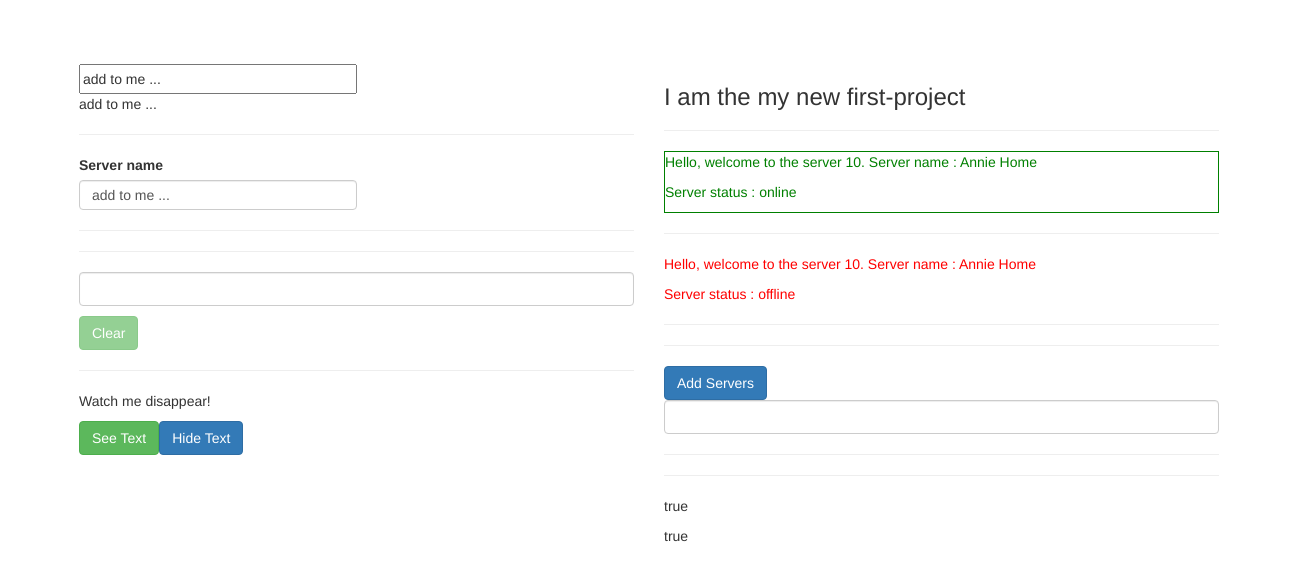
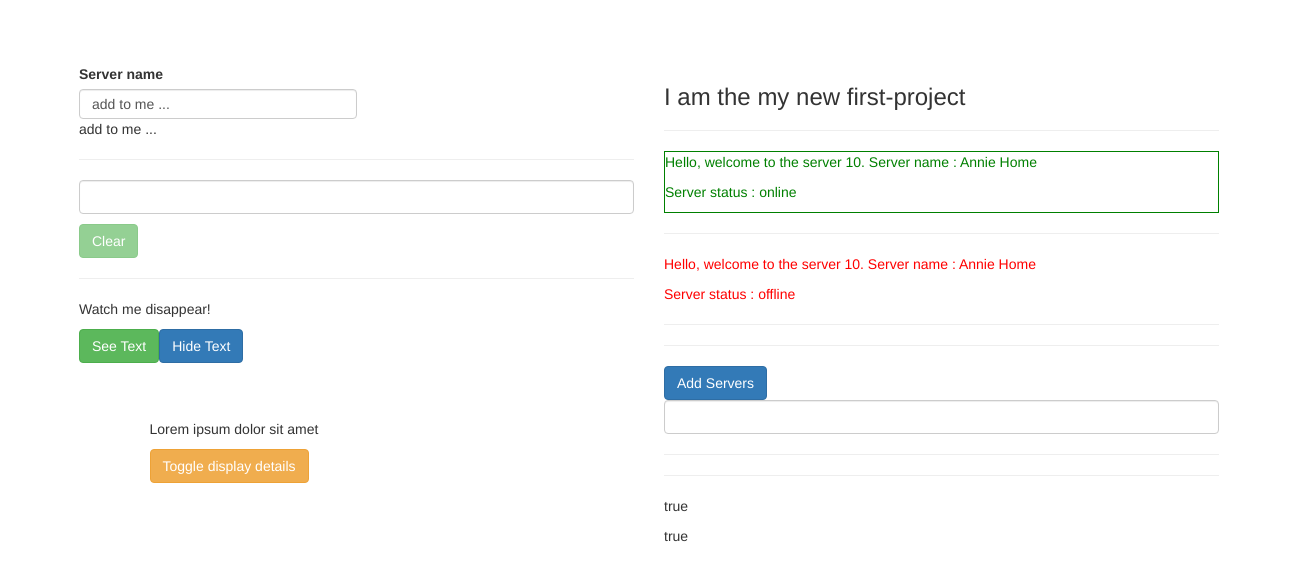
Before and after one commit to anniechakraborty/first-project, an Angular app: page / in a window 1280 px wide. Shown: the top 580 px of the page, 1305 px wide, since content can reach past the window. Built offline with nearby package versions, Linux system fonts and the light colour scheme.

Commit message:
assignment on directives using ngFor, ngClass, ngIf and ngStyle

```diff
--- a/src/app/app.component.html
+++ b/src/app/app.component.html
@@ -2,17 +2,17 @@
   <div class="row">
     <div class="col-xs-6">
       <!-- this was an example of two way data binding. we use the ng<odel directive for this -->
-      <input type="text" [(ngModel)] = "name">
+      <!-- <input type="text" [(ngModel)] = "name">
       <p>{{name}}</p>
-      <hr>
+      <hr> -->
       <label for="INP">
         Server name
       </label>
       <!-- there is some error in the following line byut watch the 35th video again later -->
       <!-- <input type="text" class="form-control" (input)="onUpdateServerName($event)"> -->
       <input type="text" class="form-control" [(ngModel)]="name">
-      <!-- <p> {{ name }} </p>  -->
-      <hr><hr>
+      <p> {{ name }} </p>
+      <hr>
       <app-test-component></app-test-component>
     </div>
     <div class="col-xs-6">
--- a/src/app/server/server.component.html
+++ b/src/app/server/server.component.html
@@ -1,5 +1,5 @@
 <!-- using ngstyle -->
-<!-- check the def of getColour(), the valueis changed dynamically based on the status value -->
+<!-- check the def of getColour(), the value is changed dynamically based on the status value -->
 <div [ngStyle]="{color : getColour()}" [ngClass]="{online : status == 'online' ? true : false}">
     <!-- we are using property binding on ngStyle, which is an attribute directive
         (so we are technically doing property binding on an attribute).
--- a/src/app/servers/servers.component.html
+++ b/src/app/servers/servers.component.html
@@ -20,7 +20,7 @@
     to push elements in the array).
  -->
 <p *ngFor="let server of serversCreated">
-    {{ serverCreationStatus }}
+   {{ serverCreationStatus }} Server created : {{ server }}
 </p>
 <!-- property binding Vs string interpolation -->
 <hr>
--- a/src/app/servers/servers.component.ts
+++ b/src/app/servers/servers.component.ts
@@ -24,6 +24,6 @@ export class ServersComponent implements OnInit {
 
   onServerCreation(){
     this.serversCreated.push(this.serverName);
-    this.serverCreationStatus = 'New server was created! The name is : ' + this.serverName;
+    this.serverCreationStatus = 'New server was created!';
   }
 }
--- a/src/app/test-component/test-component.component.html
+++ b/src/app/test-component/test-component.component.html
@@ -6,6 +6,7 @@
     Clear
 </button>
 <hr>
+
 <!-- using ngIf directive  -->
 <p *ngIf="textVisibility">
     Watch me disappear!
@@ -16,3 +17,16 @@
 <button class="btn btn-primary" (click)="hideText()">
     Hide Text
 </button>
+<div class="container margin">
+    <p *ngIf="textVisibility">
+        Lorem ipsum dolor sit amet
+    </p>
+    <button class="btn btn-warning" (click)="toggleVisibiltyRandom()">
+        Toggle display details
+    </button>
+    <p *ngFor="let counter of buttonClicks; let i = index;">
+        {{i}} Button click : {{counter}}
+        <br>
+        <span [ngStyle]="{color : 'red'}" [ngClass]="{borderCol : i > 4 ? true : false}"> changing colour based on index value {{i}}</span>
+    </p>
+</div>
--- a/src/app/test-component/test-component.component.ts
+++ b/src/app/test-component/test-component.component.ts
@@ -3,12 +3,23 @@ import { Component } from '@angular/core';
 @Component({
   selector: 'app-test-component',
   templateUrl: './test-component.component.html',
-  styleUrls: ['./test-component.component.css']
+  styleUrls: ['./test-component.component.css'],
+  styles : [`
+  .margin{
+    margin: 10%;
+  }
+  .borderCol{
+    border: 3px solid green;
+  }
+  `]
 })
 export class TestComponentComponent {
   username: string = '';
   isEmpty : boolean = true;
   textVisibility : boolean = true;
+  randVal : number = 0.0;
+  buttonClicks : number[] = [];
+
   checkUsername(){
     if (this.username == ''){
       return true;
@@ -23,4 +34,9 @@ export class TestComponentComponent {
   hideText(){
     this.textVisibility = false;
   }
+  toggleVisibiltyRandom(){
+    this.randVal = Math.random();
+    this.buttonClicks.push(this.randVal);
+    this.textVisibility = !this.textVisibility;
+  }
 }
```
